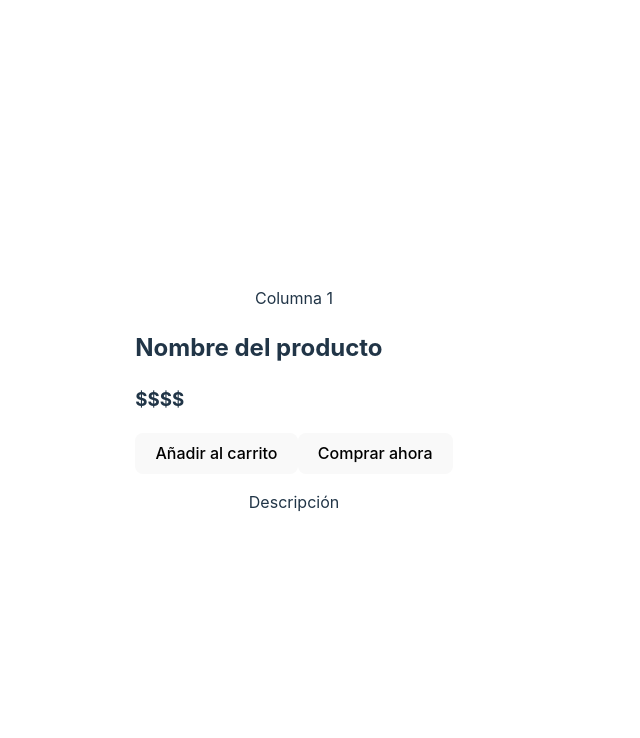
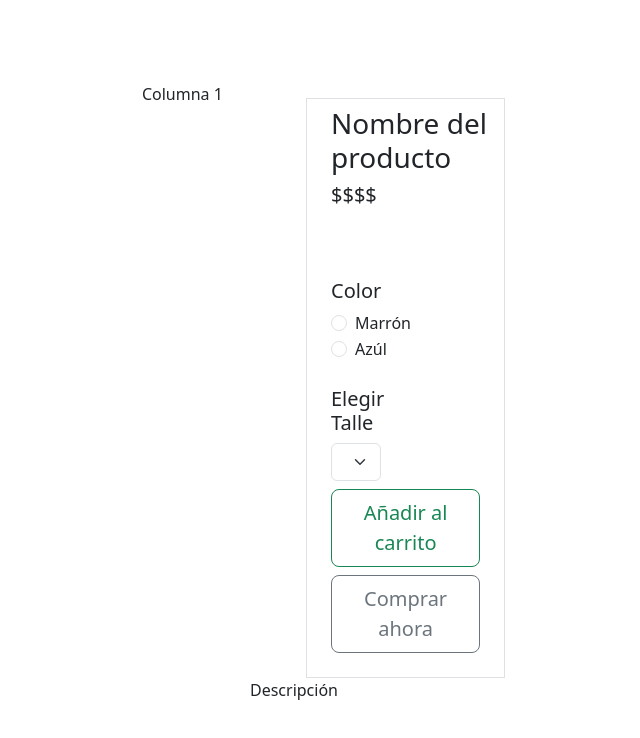
Before and after one commit to SDanielP/FinalProyectRolling-Sangre-Criolla, a React (Vite) app in the folder front-end/: page / in a window 1280 px wide. Shown: the top 738 px of the page, without its empty margins (346-986 px from the left). Built offline with nearby package versions, Linux system fonts and the light colour scheme.

Commit message:
Creación e Implementación Color y talle Form.

```diff
--- a/front-end/src/App.jsx
+++ b/front-end/src/App.jsx
@@ -1,6 +1,7 @@
 import { useState } from 'react'
 import './App.css'
 import DProd from './components/dprod/Dprod'
+import 'bootstrap/dist/css/bootstrap.min.css';
 
 function App() {
   const [count, setCount] = useState(0)
--- /dev/null
+++ b/front-end/src/components/dprod/comp-dprod/FormColor.jsx
@@ -0,0 +1,31 @@
+import Form from 'react-bootstrap/Form';
+
+function FormuColor() {
+    return (
+        <Form className='mt-4'>
+      <h3 htmlFor='' className='fs-5'>Color</h3>
+      {['radio'].map((type) => (
+        <div key={`inline-${type}`} className="mb-3 flex-column align-items-start justify-content-start">
+          <Form.Check
+            inline
+            label="Marrón"
+            name="group1"
+            type={type}
+            id={`inline-${type}-1`}
+            className="col-6 col-md-auto me-5"
+          />
+          <Form.Check
+            inline
+            label="Azúl"
+            name="group1"
+            type={type}
+            id={`inline-${type}-2`}
+            className="col-6 col-md-auto"
+          />
+        </div>
+      ))}
+    </Form>
+     );
+}
+
+export default FormuColor
--- a/front-end/src/components/dprod/comp-dprod/FormProd.jsx
+++ b/front-end/src/components/dprod/comp-dprod/FormProd.jsx
@@ -1,5 +1,7 @@
 import '../../../Styles/Dprod/Dprod.css';
 import Button from 'react-bootstrap/Button';
+import FormuSize from './FormSize';
+import FormuColor from './FormColor';
 
 function FormProd() {
     return (
@@ -10,12 +12,14 @@ function FormProd() {
         </article>
         <form className='mt-3 ms-3 me-3'>
             <section className="mt-5 mb-3 d-grid gap-2">
+                <FormuColor />
+                <FormuSize />
                 <Button variant="outline-success btn-lg col-12" size="lg">
-                Añadir al carrito
-                </Button>
-                <Button variant="outline-secondary" size="lg">
-                Comprar ahora
-                </Button>
+                    Añadir al carrito
+                    </Button>
+                    <Button variant="outline-secondary" size="lg">
+                    Comprar ahora
+                    </Button>
             </section>
         </form>
     </section>
--- /dev/null
+++ b/front-end/src/components/dprod/comp-dprod/FormSize.jsx
@@ -0,0 +1,23 @@
+import Form from 'react-bootstrap/Form';
+
+function FormuSize() {
+  return (
+    <section className='col-md-3'>
+    <h3 className='fs-5'>Elegir Talle</h3>
+    <Form.Select aria-label="Default select example">
+      <option value="1" selected>75</option>
+      <option value="80">80</option>
+      <option disabled value="85">85</option>
+      <option value="90">90</option>
+      <option value="95">95</option>
+      <option value="100">100</option>
+      <option value="105">105</option>
+      <option value="110">110</option>
+      <option value="115">115</option>
+      <option value="120">120</option>
+    </Form.Select>
+    </section>
+  );
+}
+
+export default FormuSize;
```
